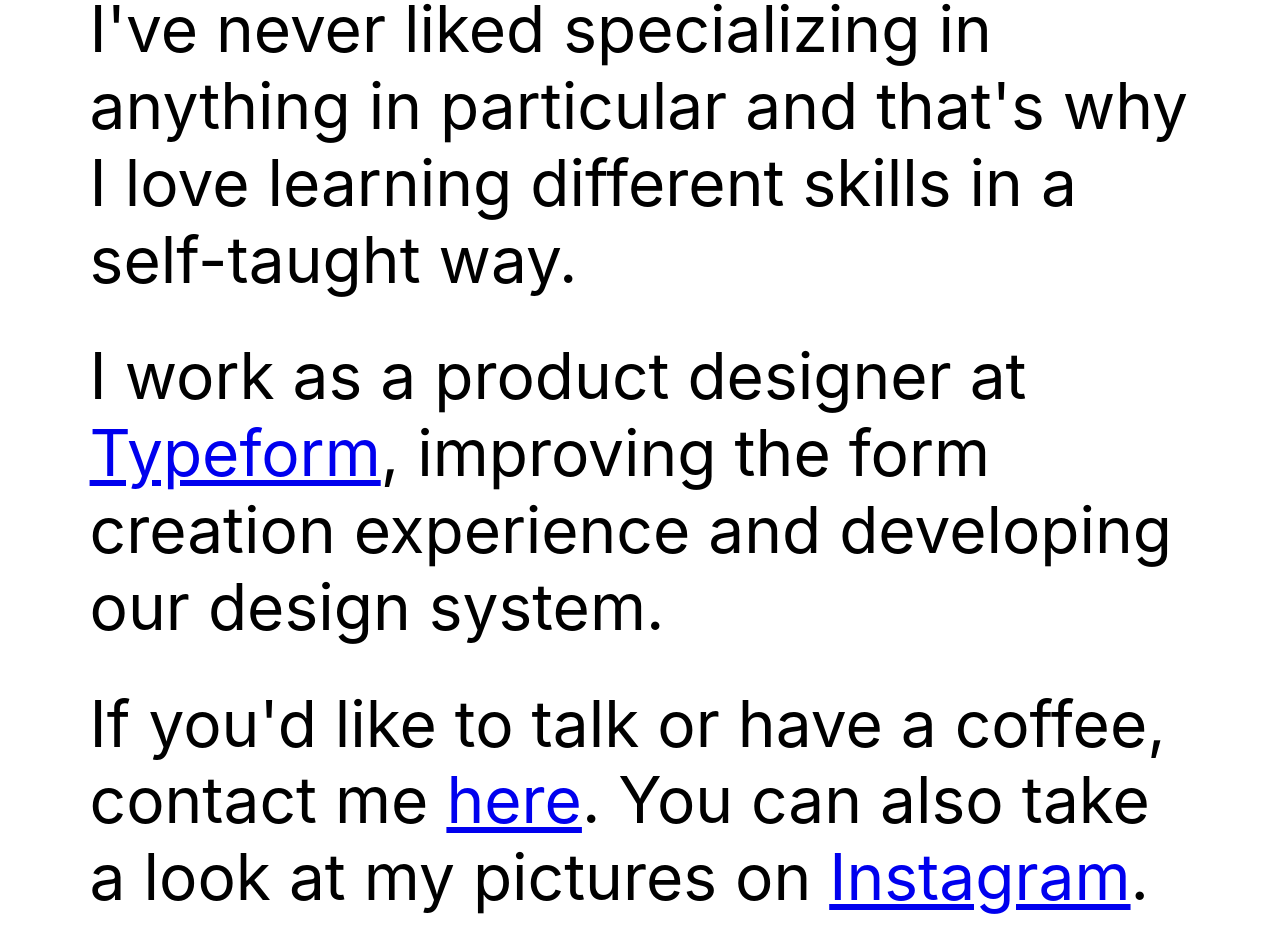
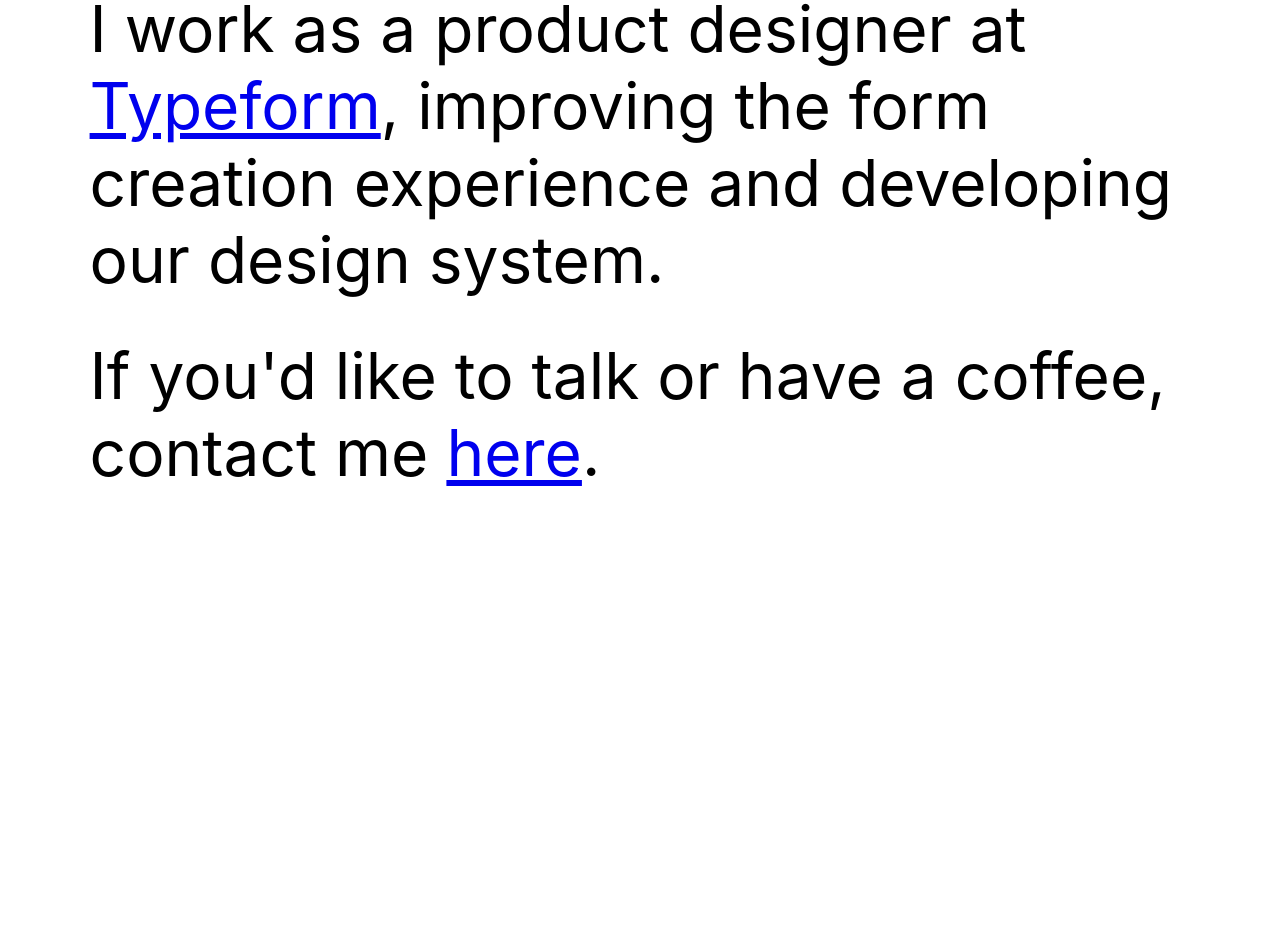
Before and after one commit to josepmartins/portfolio, a React (Create React App) app: page / in a window 1280 px wide. Shown: the part 476-1428 px from the top of the page. After the commit the page ends 1048 px from the top, so only its background shows below. Built offline with nearby package versions, Linux system fonts and the light colour scheme.

Commit message:
Simply content part 2

```diff
--- a/src/App.js
+++ b/src/App.js
@@ -32,15 +32,11 @@
           </Text>
 
           <Text>
-            I've never liked specializing in anything in particular and that's why I love learning different skills in a self-taught way.
-          </Text>
-
-          <Text>
             I work as a product designer at <a target='_blank' rel="noopener noreferrer" href='http://www.typeform.com'>Typeform</a>, improving the form creation experience and developing our design system.
           </Text>
 
           <Text>
-            If you'd like to talk or have a coffee, contact me <a target='_blank' rel="noopener noreferrer" href='mailto:jsp.mrtns@gmail.com'>here</a>. You can also take a look at my pictures on <a target='_blank' rel="noopener noreferrer" href='http://www.instagram.com/josepmartins'>Instagram</a>.
+            If you'd like to talk or have a coffee, contact me <a target='_blank' rel="noopener noreferrer" href='mailto:jsp.mrtns@gmail.com'>here</a>.
           </Text>
 
         </Wrapper>
```
